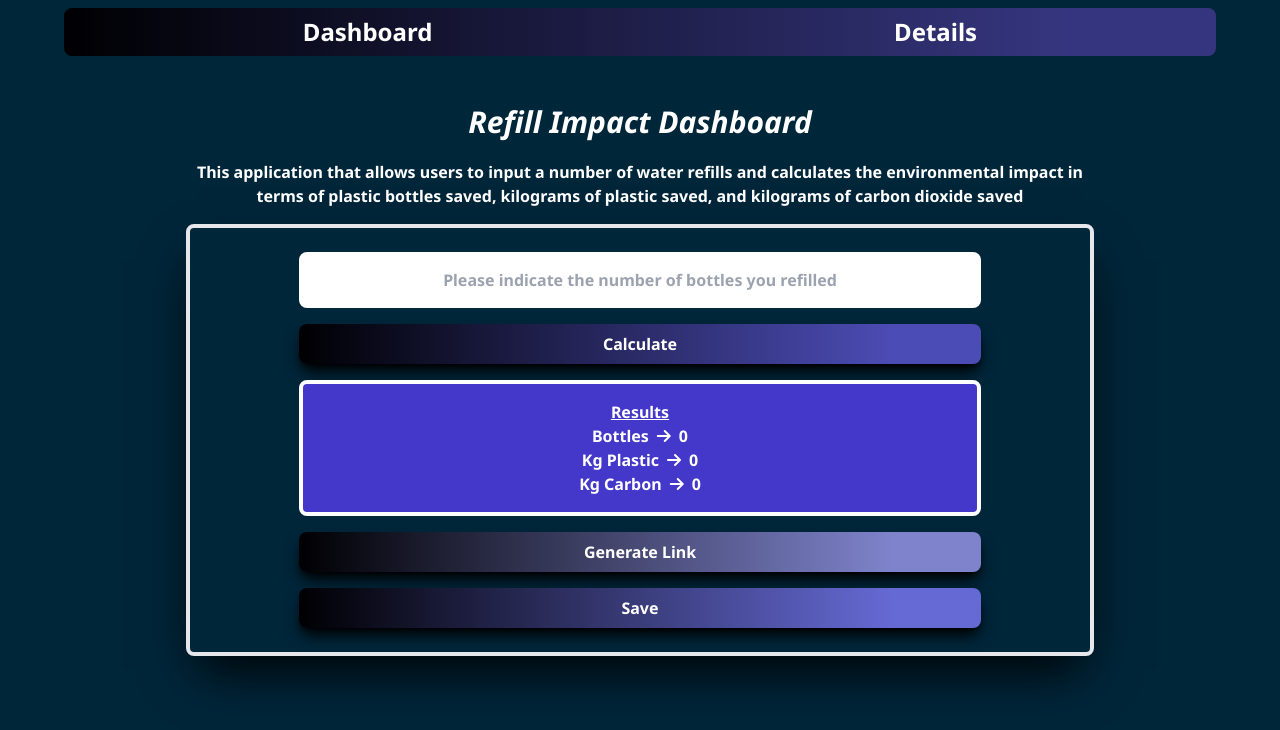
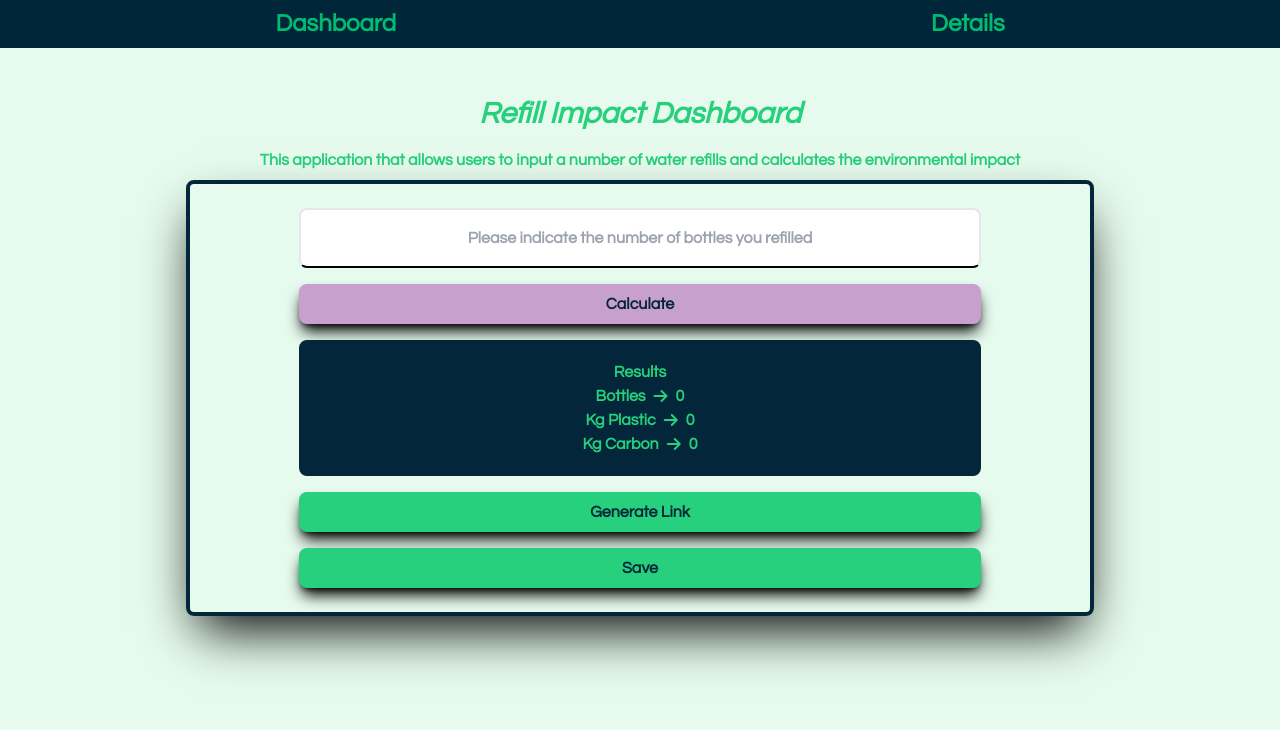
Before and after one commit to facundh23/AguaKm0Two, a Vue app: page / in a window 1280 px wide. Shown: the top 730 px of the page. Built offline with nearby package versions, Linux system fonts and the light colour scheme; no server answers; what tailwindcss-animated, vue-sweetalert2 would draw is missing.

Commit message:
Light styles

```diff
--- a/index.html
+++ b/index.html
@@ -6,9 +6,8 @@
   <link rel="icon" type="image/svg+xml" href="/vite.svg" />
   <meta name="viewport" content="width=device-width, initial-scale=1.0" />
   <link rel="preconnect" href="https://fonts.googleapis.com">
-  <link rel="preconnect" href="https://fonts.gstatic.com" crossorigin>
-  <link href="https://fonts.googleapis.com/css2?family=Noto+Sans:ital,wght@0,100..900;1,100..900&display=swap"
-    rel="stylesheet">
+<link rel="preconnect" href="https://fonts.gstatic.com" crossorigin>
+<link href="https://fonts.googleapis.com/css2?family=Questrial&display=swap" rel="stylesheet">
   <link rel="stylesheet" href="https://cdnjs.cloudflare.com/ajax/libs/font-awesome/6.5.1/css/all.min.css"
     integrity="sha512-DTOQO9RWCH3ppGqcWaEA1BIZOC6xxalwEsw9c2QQeAIftl+Vegovlnee1c9QX4TctnWMn13TZye+giMm8e2LwA=="
     crossorigin="anonymous" referrerpolicy="no-referrer" />
--- a/src/App.vue
+++ b/src/App.vue
@@ -2,7 +2,7 @@
 </script>
 
 <template>
-        <nav class="text-white  md:text-2xl p-2 navbar w-[90%] flex justify-around mx-auto rounded-lg mt-2">
+        <nav class="navbar text-[#00BC70]  md:text-2xl p-2 w-full flex justify-around mx-auto ">
             <router-link class="font-bold hover:cursor-pointer hover:text-gray-400 transition-all duration-700" to="/">Dashboard</router-link>
             <router-link class="font-bold hover:cursor-pointer hover:text-gray-400 transition-all duration-700"  to="/details">Details</router-link>
         </nav>
--- a/src/components/Dashboard/DashBoardComponent.vue
+++ b/src/components/Dashboard/DashBoardComponent.vue
@@ -1,7 +1,7 @@
 <template>
-    <div class="w-[100%] md:w-[90%] flex flex-col items-center justify-start md:mt-10 md:h-screen p-2 mx-auto gap-2 ">
-        <h1 class="font-bold text-white mb-3 text-3xl italic text-center">Refill Impact Dashboard</h1>
-        <p class="text-white font-bold text-center mb-2 w-[80%]">This application that allows users to input a number of water refills and calculates the environmental impact in terms of plastic bottles saved, kilograms of plastic saved, and kilograms of carbon dioxide saved</p>
+    <div class="w-[100%]  md:w-[90%] flex flex-col items-center justify-start md:mt-10  p-2 mx-auto gap-2 ">
+        <h1 class="font-bold text-[#26D07C] mb-2 text-3xl italic text-center">Refill Impact Dashboard</h1>
+        <p class="text-[#26D07C] font-bold text-center  w-[80%]">This application that allows users to input a number of water refills and calculates the environmental impact</p>
         <FormValue />
     </div>
 </template>
--- a/src/components/ui/Details/DetailsView.vue
+++ b/src/components/ui/Details/DetailsView.vue
@@ -1,15 +1,13 @@
 <template>
-    <div class="flex flex-col items-center justify-center ">
-
-
+    <div class="flex flex-col items-center justify-center bg-[#E6FBED] ">
         <ul class="flex items-center flex-col justify-center w-[100%] ">
-            <li class="mt-2 border-4 p-2 w-[70%] md:w-[50%]" v-for="doc in documents" :key="doc.id">
+            <li class="mt-2 border-4 border-[#04263A] p-2 w-[70%] md:w-[50%] bg-[#E6FBED]" v-for="doc in documents" :key="doc.id">
                 <div class="flex flex-col text-center justify-center mx-auto ">
-                   <p class="text-white ">ID: <span class=" text-white font-bold">{{ doc.id }}</span></p>
-                    <p class="text-white">Bottles Saved: <span class="font-bold text-white">{{ doc.bottlesSaved }}</span> </p>
-                    <p class="text-white">Plastic Saved: <span class="font-bold text-white">{{ doc.plasticsSaved
+                   <p class="text-[#04263A] ">ID: <span class=" text-[#04263A] font-bold">{{ doc.id }}</span></p>
+                    <p class="text-[#04263A]">Bottles Saved: <span class="font-bold text-[#04263A]">{{ doc.bottlesSaved }}</span> </p>
+                    <p class="text-[#04263A]">Plastic Saved: <span class="font-bold text-[#04263A]">{{ doc.plasticsSaved
                     }} KG</span> </p>
-                    <p class="text-white">Carbon Saved: <span class="font-bold text-white">{{ doc.carbonSaved }}</span> </p>
+                    <p class="text-[#04263A]">Carbon Saved: <span class="font-bold text-[#04263A]">{{ doc.carbonSaved }}</span> </p>
                 </div>
             </li>
         </ul>
--- a/src/components/ui/FormValue/FormValue.vue
+++ b/src/components/ui/FormValue/FormValue.vue
@@ -1,12 +1,12 @@
 <template>
-  <div class="w-[80%] flex items-center justify-center gap-4 p-6 flex-col border-4 rounded-lg shadow-2xl shadow-black">
-    <input class="w-[80%] p-4  rounded-lg md:w-[80%] text-center font-bold" v-model="refills" placeholder="Please indicate the number of bottles you refilled"/>
+  <div class="w-[80%] flex items-center justify-center gap-4 p-6 flex-col border-4 border-[#04263A] rounded-lg shadow-2xl shadow-black">
+    <input class="w-[80%] p-4  rounded-lg md:w-[80%] text-center font-bold border-2 border-b-black" v-model="refills" placeholder="Please indicate the number of bottles you refilled"/>
     <div class="flex items-center justify-center w-full  gap-2 md:flex-row">
-      <button class="btn-calculate p-2 rounded-lg font-bold w-[80%] md:w-[80%] text-white shadow-lg shadow-black" @click="calculateSavings"> Calculate</button>
+      <button class="bg-[#C7A0CE] p-2 rounded-lg font-bold w-[80%] md:w-[80%] text-[#04263A] shadow-lg shadow-black" @click="calculateSavings"> Calculate</button>
     </div>
     <div class="flex gap-4 flex-col w-[80%]">
-      <div class=" p-4 bg-indigo-700 border-4 border-white rounded-lg flex flex-col justify-center items-center font-bold text-white">
-        <h3 class="underline">Results</h3>
+      <div class=" p-4 bg-[#04263A] text-[#26D07C] border-4 border-[#04263A] rounded-lg flex flex-col justify-center items-center font-bold ">
+        <h3 class="bold">Results</h3>
         <div class="flex items-center w-[100%] justify-center gap-2 ">
           <p>Bottles</p>
           <i class="fa-solid fa-arrow-right"></i>
@@ -25,21 +25,21 @@
     </div>
     <div class="flex items-center justify-center gap-4 flex-col w-full">
       <!-- Botón para generar el enlace -->
-      <button class="btn-generate p-2 rounded-lg font-bold shadow-black hover:cursor-pointer w-[79%] shadow-lg md:w-[80%] text-white" v-if="!linkGenerated" @click="generateLink">
+      <button class="bg-[#26D07C] p-2 rounded-lg font-bold shadow-black hover:cursor-pointer w-[79%] shadow-lg md:w-[80%] text-[#04263A]" v-if="!linkGenerated" @click="generateLink">
         Generate Link
       </button>
 
       <!-- Botón para copiar el enlace -->
-      <button class="btn-copy p-2 w-[80%] rounded-lg font-bold text-white shadow-lg shadow-black" v-else @click="copyLink">
+      <button class="bg-[#26D07C] p-2 w-[80%] rounded-lg font-bold text-[#04263A] shadow-lg shadow-black" v-else @click="copyLink">
         Copy Link
       </button>
       <div v-if="linkGenerated"
-        class="bg-lime-600 p-2 w-[80%] rounded-lg font-bold flex flex-col items-center justify-around gap-2">
-        <label class="text-2xl">Impact link:</label>
-        <input class="p-2 rounded-lg w-[79%] text-black text-center" ref="enlaceInput" type="text" v-model="link"
+        class="btn-save p-2 w-[80%] rounded-lg font-bold flex flex-col items-center justify-around gap-2">
+        <label class="text-2xl text-white">Impact link:</label>
+        <input class=" bg-[#26D07C]p-2 rounded-lg w-[79%] text-black text-center" ref="enlaceInput" type="text" v-model="link"
           readonly>
       </div>
-      <button class="btn-save w-[79%] p-2 rounded-lg font-bold  md:w-[80%]  shadow-lg shadow-black text-white" @click="saveResults">Save</button>
+      <button class="bg-[#26D07C] w-[79%] p-2 rounded-lg font-bold  md:w-[80%]  shadow-lg shadow-black text-[#04263A]" @click="saveResults">Save</button>
       <!-- División para mostrar el enlace generado -->
     </div>
 
--- a/src/style.css
+++ b/src/style.css
@@ -4,56 +4,12 @@
 
 
 body {
-    font-family: "Noto Sans", sans-serif;
-    font-optical-sizing: auto;
-    background-color: #00263A;
+    font-family: "Questrial", sans-serif;
+    font-weight: 400;
+    font-style: normal;
+    background-color: #E6FBED;
 }
 
 .navbar {
-    background: rgb(0, 0, 3);
-    background: linear-gradient(90deg, rgba(0, 0, 3, 1) 0%, rgba(55, 54, 129, 0.9641106442577031) 87%);
+    background-color: #00263A;
 }
-
-.box-color {
-    background-color: #00263A;
-    height: 100%;
-}
-
-.btn-generate{
-    background: rgb(0, 0, 3);
-    background: linear-gradient(90deg, rgba(0, 0, 3, 1) 0%, rgba(150, 148, 230, 0.842) 87%);
-}
-
-.btn-generate:hover {
-    background: rgb(0, 0, 3);
-    background: linear-gradient(45deg,rgba(150, 148, 230, 0.842) 0%, rgba(0, 0, 3, 1)  90% );
-}
-.btn-save{
-    background: rgb(0, 0, 3);
-    background: linear-gradient(90deg, rgba(0, 0, 3, 1) 0%, rgba(120, 118, 240, 0.842) 87%);
-}
-
-.btn-save:hover {
-    background: rgb(0, 0, 3);
-    background: linear-gradient(45deg,rgba(120, 118, 240, 0.842) 0%, rgba(0, 0, 3, 1)  90% );
-}
-.btn-copy{
-    background: rgb(0, 0, 3);
-    background: linear-gradient(90deg, rgba(0, 0, 3, 1) 0%, rgba(120, 118, 240, 0.842) 87%);
-}
-
-.btn-copy:hover {
-    background: rgb(0, 0, 3);
-    background: linear-gradient(45deg,rgba(120, 118, 240, 0.842) 0%, rgba(0, 0, 3, 1)  90% );
-}
-
-
-.btn-calculate{
-    background: rgb(0, 0, 3);
-    background: linear-gradient(90deg, rgba(0, 0, 3, 1) 0%, rgba(78, 77, 185, 0.964) 87%);
-}
-
-.btn-calculate:hover{
-    background: rgb(0, 0, 3);
-    background: linear-gradient(8deg,rgba(78, 77, 185, 0.964) 0%, rgba(0, 0, 3, 1)  90% );
-}
```
